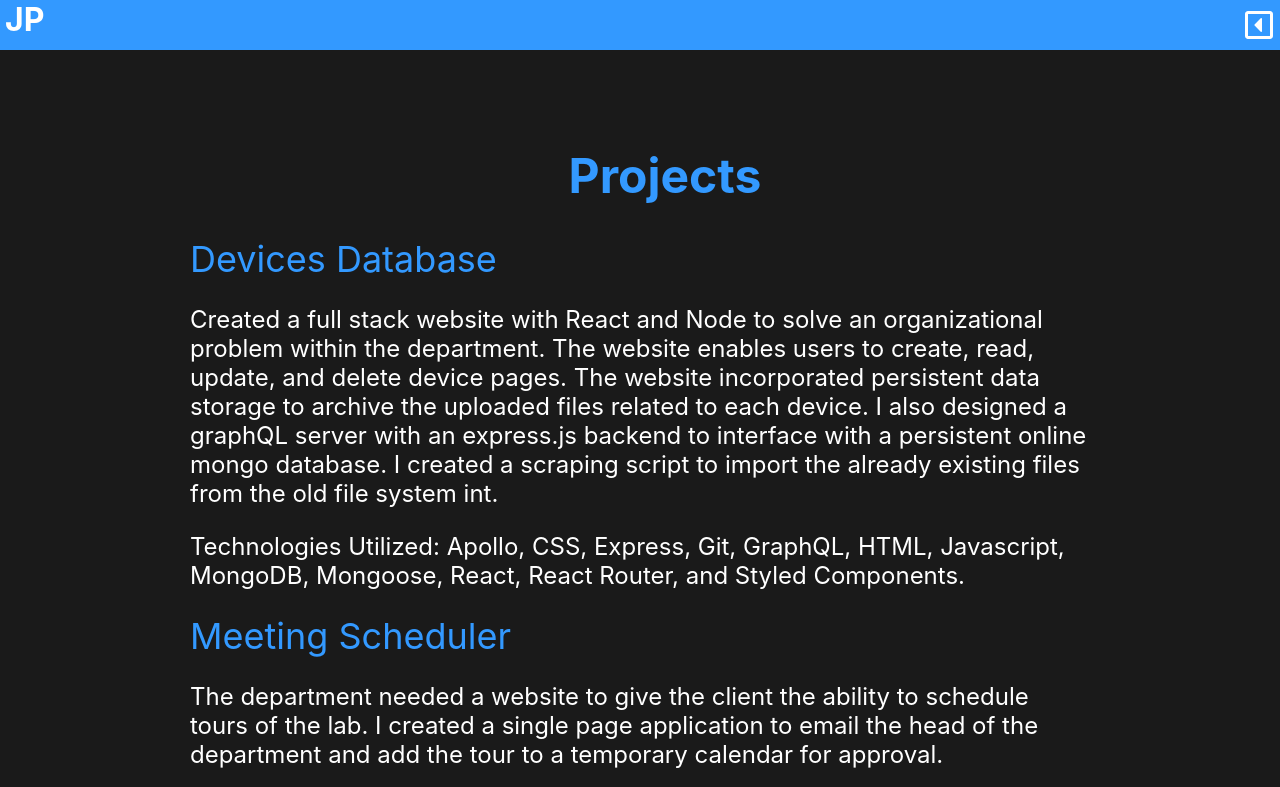
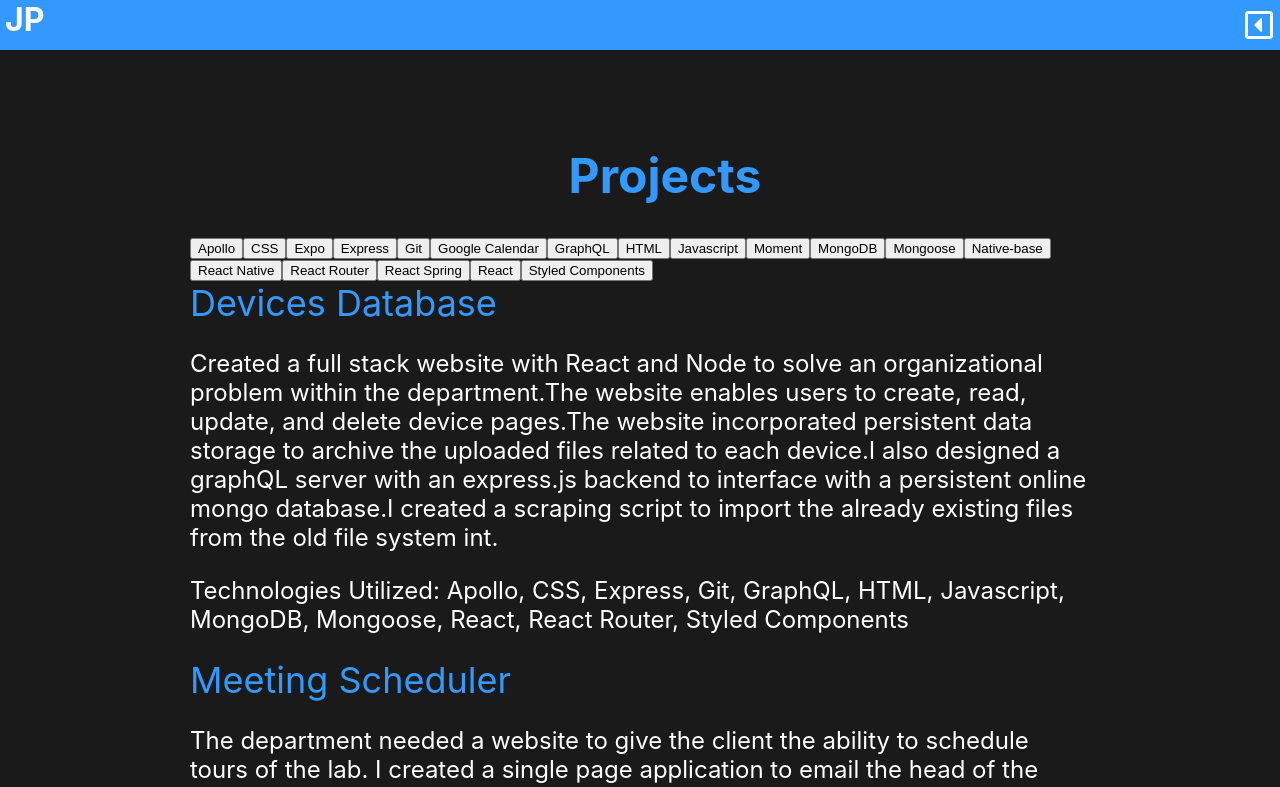
Before and after one commit to JoeyPilla/joseph-pilla, a React (Create React App) app: page /projects in a window 1280 px wide. Shown: the top 787 px of the page. Built offline with nearby package versions, Linux system fonts and the light colour scheme.

Commit message:
adding a tech list

```diff
--- a/src/Components/Projects.js
+++ b/src/Components/Projects.js
@@ -1,101 +1,53 @@
-import React from 'react'
+import React, {useState} from 'react'
 import PageContainer from './PageContainer';
 import {
   LinkA,
   Text,
   Title,
 } from '../Elements/textStyles';
+import { PROJECTS, TECH } from './data';
 
 export default function Projects() {
+  const [tech, setTech] = useState('')
+  const techList = TECH.map(item => {
+    return <button onClick={() => setTech(item)}>{item}</button>
+  })
+  const projects = PROJECTS.map((project) => {
+    if (project.tech.includes(tech) || tech === '') {
+      return (
+        <>
+          <LinkA
+            href={project.link}
+            page={"projects"}
+            size={"2.25rem"}>
+            {project.title}
+          </LinkA>
+          <Text>{project.description}</Text>
+          <Text>
+            Technologies Utilized: {
+              project.tech.map((tech, i) => {
+                if (i !== project.tech.length - 1) {
+                  return (tech + ', ')
+                } else {
+                  return (tech)
+                }
+              })
+            }
+          </Text>
+        </>
+      )
+    } else {return ''}
+
+  })
+
   return (
     <PageContainer>
       <Title page={"projects"}>Projects</Title>
       <div>
-        <LinkA
-          href='https://github.com/JoeyPilla/devices'
-          page={"projects"}
-          size={"2.25rem"}>
-            Devices Database
-        </LinkA>
-        <Text>
-          Created a full stack website with React and Node to solve an
-          organizational problem within the department. The website
-          enables users to create, read, update, and delete device
-          pages. The website incorporated persistent data storage to
-          archive the uploaded files related to each device. I also
-          designed a graphQL server with an express.js backend to
-          interface with a persistent online mongo database. I created
-          a scraping script to import the already existing files from
-          the old file system int.
-        </Text>
-        <Text>
-          Technologies Utilized: Apollo, CSS, Express, Git, GraphQL,
-          HTML, Javascript, MongoDB, Mongoose, React, React Router,
-          and Styled Components.
-        </Text>
+      {techList}
       </div>
       <div>
-          <LinkA
-            page={"projects"}
-            size={"2.25rem"}>
-            Meeting Scheduler
-          </LinkA>
-        <Text>
-          The department needed a website to give the client the
-          ability to schedule tours of the lab. I created a single
-          page application to email the head of the department and add
-          the tour to a temporary calendar for approval.
-        </Text>
-        <Text>
-          Technologies used: CSS, Git, Google Calendar, HTML,
-          Javascript, React, and Styled Components.
-        </Text>
-      </div>
-      <div>
-        <LinkA
-          href='https://github.com/JoeyPilla/joseph-pilla'
-          page={"projects"}
-          size={"2.25rem"}>
-          Pilla.dev
-        </LinkA>
-        <Text>
-          Developed my personal website.
-        </Text>
-        <Text>
-          Technologies used: CSS, Git, Github Pages, HTML, Javascript,
-          React, React Router, React Spring, and Styled Components.
-        </Text>
-      </div>
-      <div>
-        <LinkA
-          page={"projects"}
-          size={"2.25rem"}>
-          To Do App
-        </LinkA>
-        <Text>
-            Created a website to maintain my To Do list.
-          </Text>
-        <Text>
-          Technologies used: Expo, Moment, Native-base, React, and
-          React Native.
-        </Text>
-      </div>
-      <div>
-        <LinkA
-          href='https://github.com/JoeyPilla/task-manager'
-          page={"projects"}
-          size={"2.25rem"}>
-          Task Manager
-        </LinkA>
-        <Text>
-            Developed an app using React Native to optimize my
-            workflow.
-          </Text>
-        <Text>
-          Technologies used: CSS, Git, Google calendar, HTML,
-          Javascript, React-Native, React Router, React Spring, and
-          Styled Components.
-        </Text>
+        {projects}
       </div>
     </PageContainer>
   )
--- /dev/null
+++ b/src/Components/data.js
@@ -0,0 +1,101 @@
+export const PROJECTS =[
+  {
+    title: 'Devices Database',
+    link: 'https://github.com/JoeyPilla/devices',
+    description: 'Created a full stack website with React and Node to solve an organizational problem within the department.The website enables users to create, read, update, and delete device pages.The website incorporated persistent data storage to archive the uploaded files related to each device.I also designed a graphQL server with an express.js backend to interface with a persistent online mongo database.I created a scraping script to import the already existing files from the old file system int.',
+    tech: [
+      'Apollo',
+      'CSS',
+      'Express',
+      'Git',
+      'GraphQL',
+      'HTML',
+      'Javascript',
+      'MongoDB',
+      'Mongoose',
+      'React',
+      'React Router',
+      'Styled Components',
+    ]
+  },
+  {
+    title: 'Meeting Scheduler',
+    link: '',
+    description: 'The department needed a website to give the client the ability to schedule tours of the lab. I created a single page application to email the head of the department and add the tour to a temporary calendar for approval.',
+    tech: [
+      'CSS',
+      'Git',
+      'Google Calender',
+      'HTML',
+      'Javascript',
+      'React',
+      'Styled Components',
+    ]
+  },
+  {
+    title: 'Pilla.dev',
+    link: 'https://github.com/JoeyPilla/joseph-pilla',
+    description: 'Developed my personal website.',
+    tech: [
+      'CSS',
+      'Git',
+      'Github Pages',
+      'HTML',
+      'Javascript',
+      'React',
+      'React Router',
+      'React Spring',
+      'Styled Components',
+    ]
+  },
+  {
+    title: 'To Do App',
+    link: '',
+    description: 'Created a website to maintain my To Do list.',
+    tech: [
+      'Expo',
+      'Moment',
+      'Native-base',
+      'Javascript',
+      'React',
+      'React Native',
+    ]
+  },
+  {
+    title: 'Task Manager',
+    link: 'https://github.com/JoeyPilla/task-manager',
+    description: 'Developed an app using React Native to optimize my workflow.',
+    tech: [
+      'CSS',
+      'Git',
+      'Google Calendar',
+      'HTML',
+      'Javascript',
+      'React',
+      'React Native',
+      'React Router',
+      'React Spring',
+      'Styled Components',
+    ]
+  },
+]
+export const TECH = [
+  'Apollo',
+  'CSS',
+  'Expo',
+  'Express',
+  'Git',
+  'Google Calendar',
+  'GraphQL',
+  'HTML',
+  'Javascript',
+  'Moment',
+  'MongoDB',
+  'Mongoose',
+  'Native-base',
+  'React Native',
+  'React Router',
+  'React Spring',
+  'React',
+  'Styled Components',
+]
```
